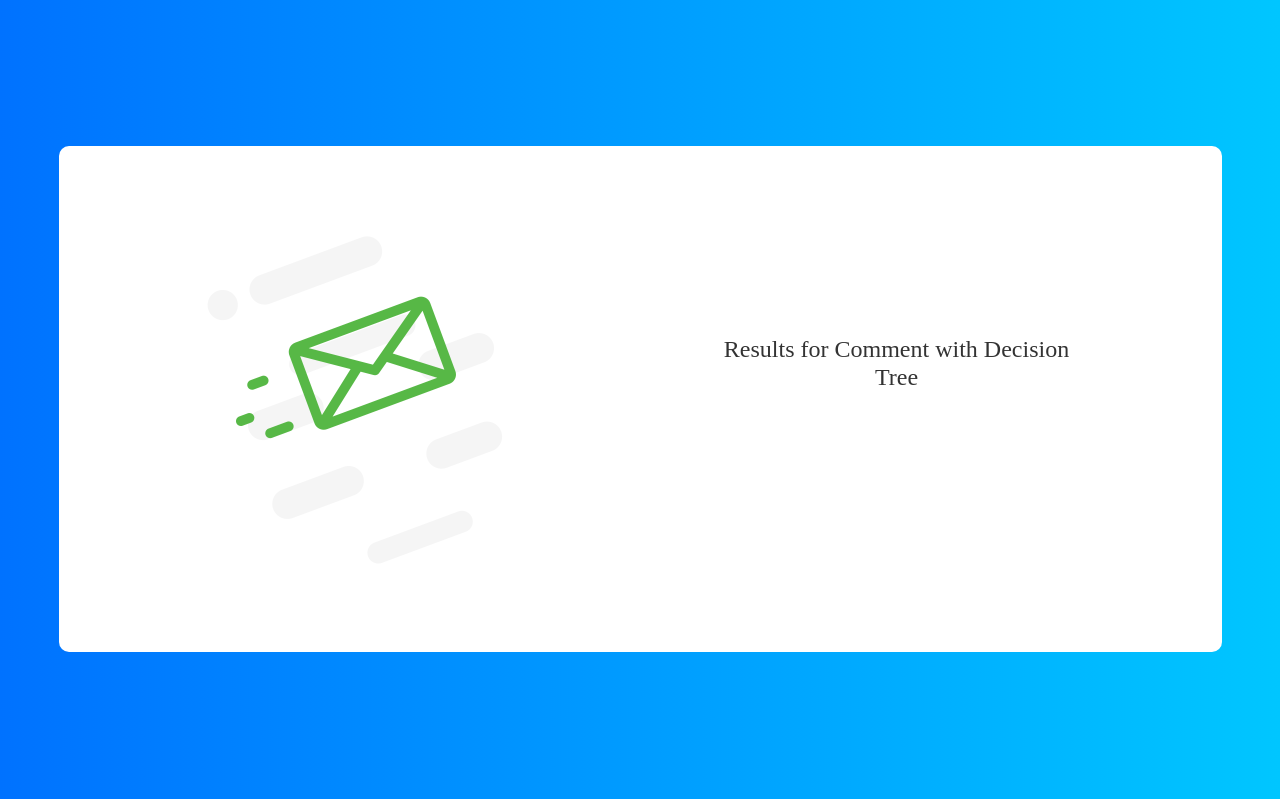
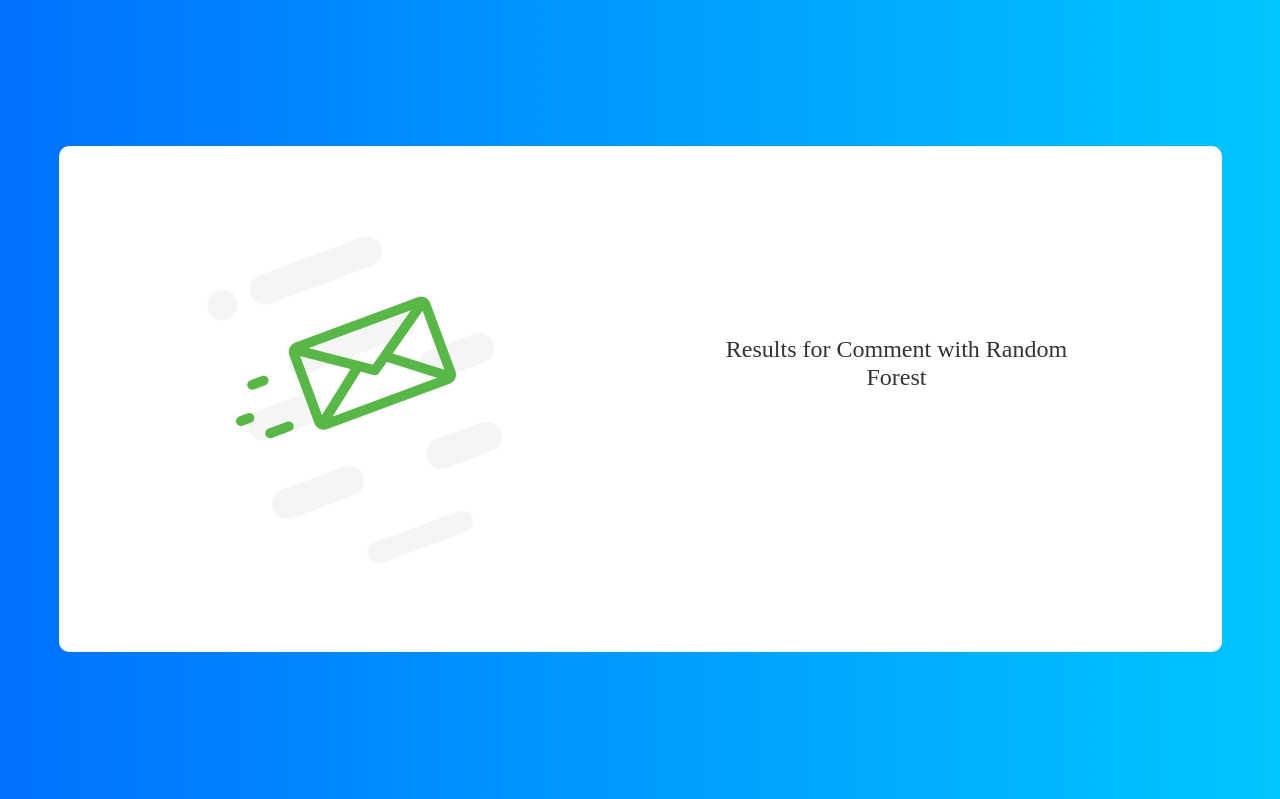
Before and after one commit to LOT-1024/crestfallen31, a Flask app: template templates/result.html in a window 1280 px wide. Shown: the part 59-858 px from the top of the page. Run offline with Flask 2, Linux system fonts and the light colour scheme; the template is opened without the code that fills it, so the values that code supplies are empty; parts of the project's set-up code (start-up, migrations or seed data) failed here and were passed over; some libraries are stand-ins or nearby versions; some web fonts are replaced.

Commit message:
update deployment

```diff
--- a/templates/result.html
+++ b/templates/result.html
@@ -34,7 +34,7 @@
 
 			<form class="contact1-form validate-form">
 				<span class="contact1-form-title">
-					Results for Comment with Decision Tree
+					Results for Comment with Random Forest
 				</span>
 
 				<div class="contact1-form-subtitle">
```
Also changed, not shown: 1 other file.
